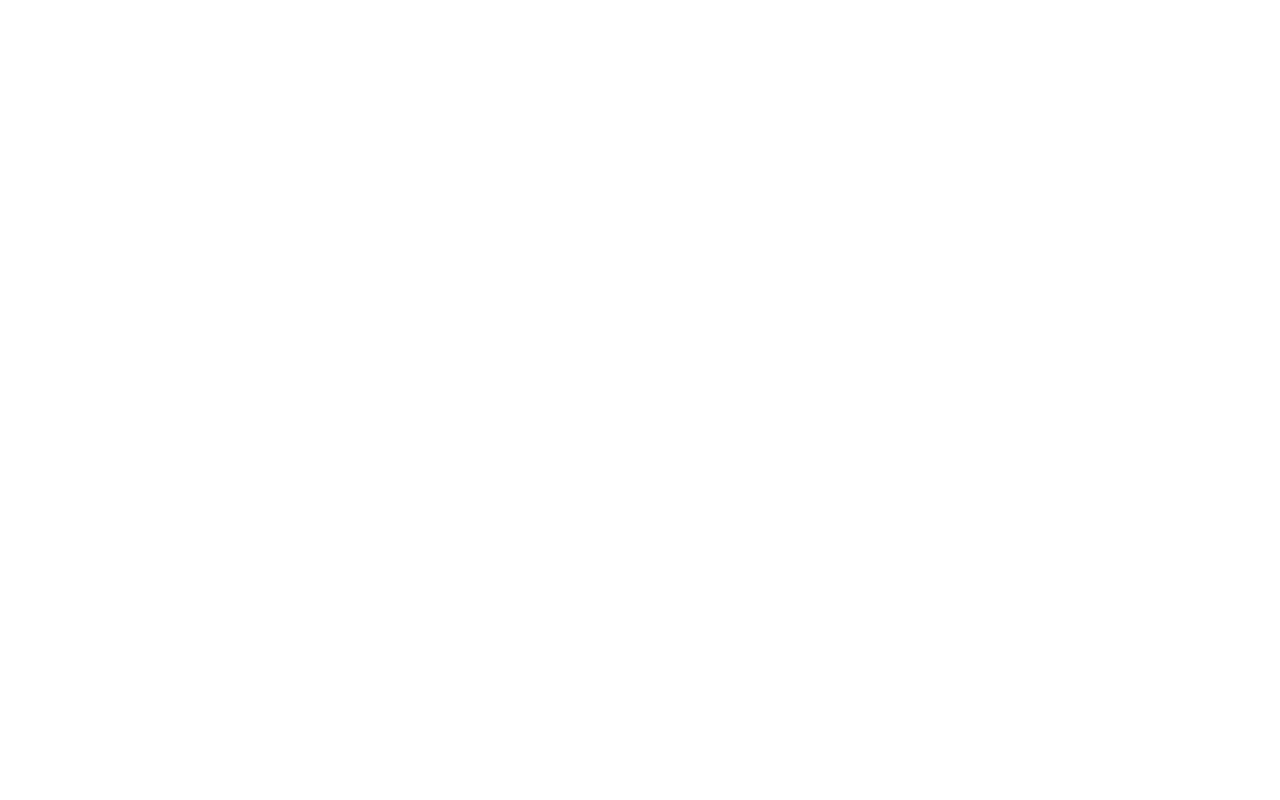
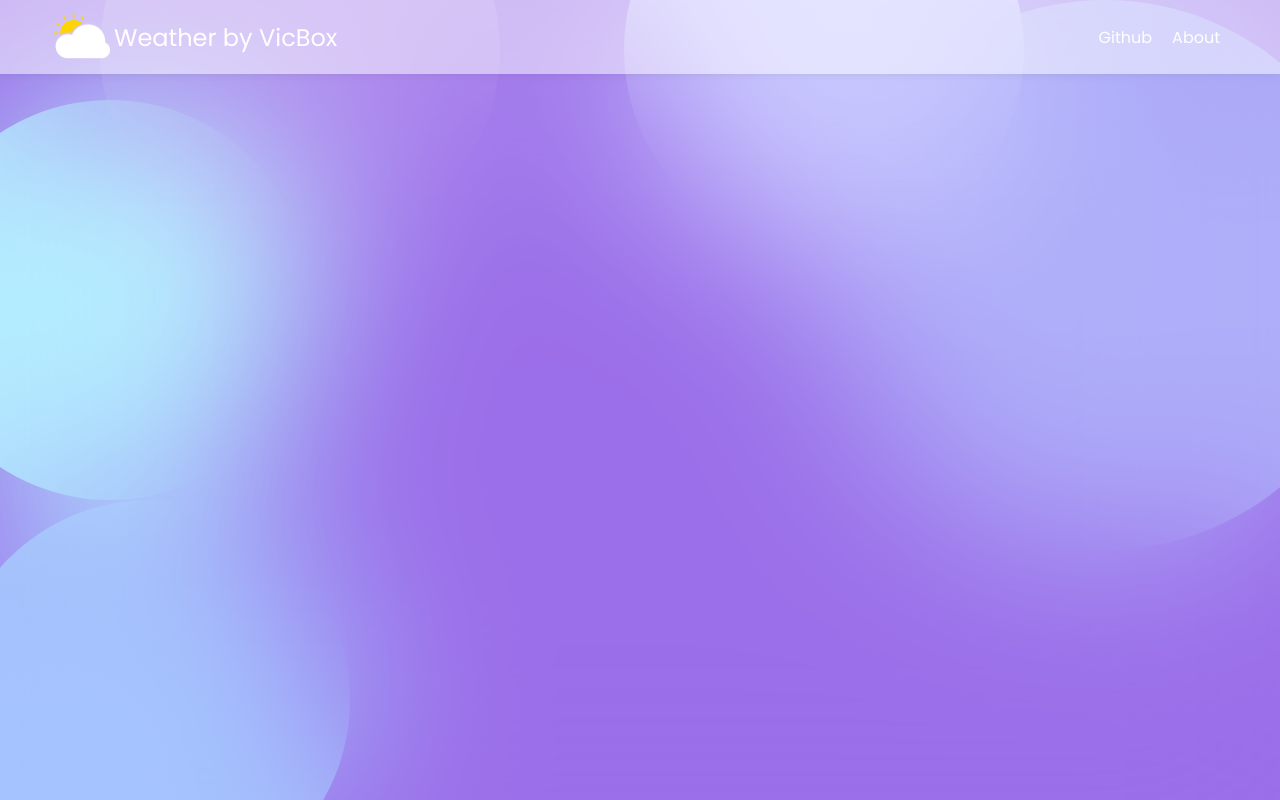
Before and after one commit to perrykwarteng/Weather-App, a plain HTML site: page index.html in a window 1280 px wide. Drawn offline with Linux system fonts and the light colour scheme.

Commit message:
worked on the tstructure and styles for the background ans navigation

```diff
--- a/index.html
+++ b/index.html
@@ -3,8 +3,32 @@
   <head>
     <meta charset="UTF-8" />
     <meta name="viewport" content="width=device-width, initial-scale=1.0" />
-    <title>Document</title>
+    <title>Weather App</title>
     <link rel="stylesheet" href="style.css" />
   </head>
-  <body></body>
+  <body>
+    <div class="background">
+      <div class="circle-1"></div>
+      <div class="circle-2"></div>
+      <div class="circle-3"></div>
+      <div class="circle-4"></div>
+      <div class="circle-5"></div>
+    </div>
+    <section class="hero">
+      <div class="nav">
+        <div class="logo">
+          <img src="image/logo.png" />
+          <h1>Weather by VicBox</h1>
+        </div>
+        <div class="nav-list">
+          <ul>
+            <li>Github</li>
+            <li>About</li>
+          </ul>
+        </div>
+      </div>
+
+
+    </section>
+  </body>
 </html>
--- a/style.css
+++ b/style.css
@@ -1,5 +1,110 @@
+@import url("https://fonts.googleapis.com/css2?family=Poppins:ital,wght@0,100;0,200;0,300;0,400;0,500;0,600;0,700;0,800;0,900;1,100;1,200;1,300;1,400;1,500;1,600;1,700;1,800;1,900&display=swap");
 * {
   margin: 0;
   padding: 0;
   box-sizing: border-box;
 }
+
+body {
+  font-family: "Poppins", serif;
+}
+
+.background {
+  width: 100%;
+  min-height: 100vh;
+  background: #590fda;
+  position: relative;
+  overflow: hidden;
+}
+
+.circle-1,
+.circle-2,
+.circle-3,
+.circle-4,
+.circle-5 {
+  width: 400px;
+  height: 400px;
+  border-radius: 50%;
+}
+
+.circle-1 {
+  background: #82e1ff;
+  position: absolute;
+  top: 100px;
+  left: -90px;
+}
+.circle-2 {
+  background: #699cfd;
+  position: absolute;
+  bottom: -100px;
+  left: -50px;
+}
+.circle-3 {
+  width: 550px;
+  height: 550px;
+  background: #7878f5;
+  position: absolute;
+  right: -100px;
+}
+.circle-4 {
+  background: rgba(255, 255, 255, 0.2);
+  position: absolute;
+  top: -150px;
+  left: 100px;
+}
+.circle-5 {
+  background: #a4a4ff;
+  position: absolute;
+  right: 20%;
+  top: -150px;
+}
+
+.hero {
+  width: 100%;
+  min-height: 100vh;
+  background-color: rgba(255, 255, 255, 0.4);
+  position: absolute;
+  top: 0;
+  backdrop-filter: blur(90px);
+  -webkit-backdrop-filter: blur(90px);
+}
+
+.hero .nav {
+  background: rgba(255, 255, 255, 0.5);
+  box-shadow: 0 0 10px 0px rgba(47, 47, 47, 0.1);
+  display: flex;
+  justify-content: space-between;
+  align-items: center;
+  padding: 5px 50px;
+}
+.hero .nav .logo {
+  display: flex;
+  align-items: center;
+  row-gap: 10px;
+}
+
+.hero .nav .logo img {
+  width: 64px;
+  height: 64px;
+}
+.hero .nav .logo h1 {
+  font-size: 24px;
+  font-weight: 400;
+  color: #fff;
+}
+
+.nav .nav-list ul {
+  display: flex;
+  list-style: none;
+  color: #fff;
+  align-items: center;
+}
+.nav-list ul li {
+  margin: 0px 10px;
+  cursor: pointer;
+  transition: color 0.2s;
+}
+
+.nav-list ul li:hover {
+  color: #699cfd;
+}
```
